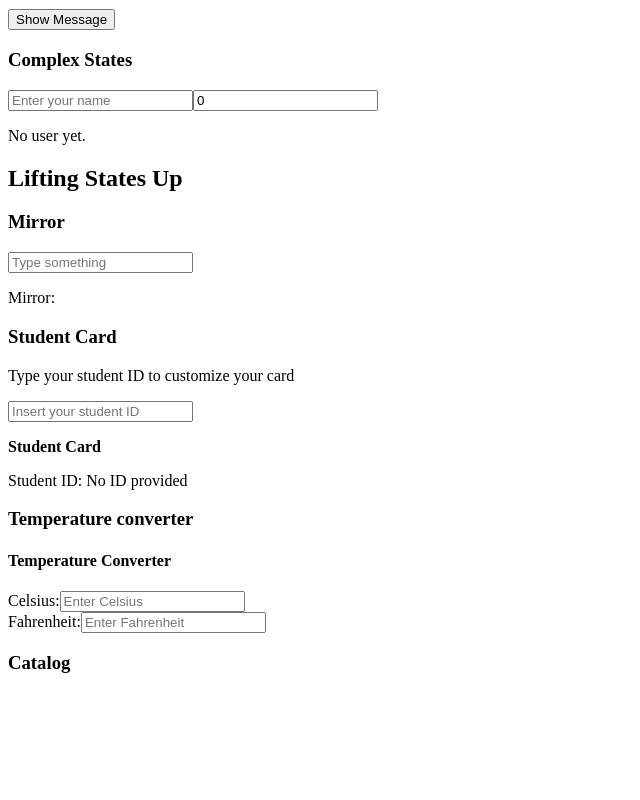
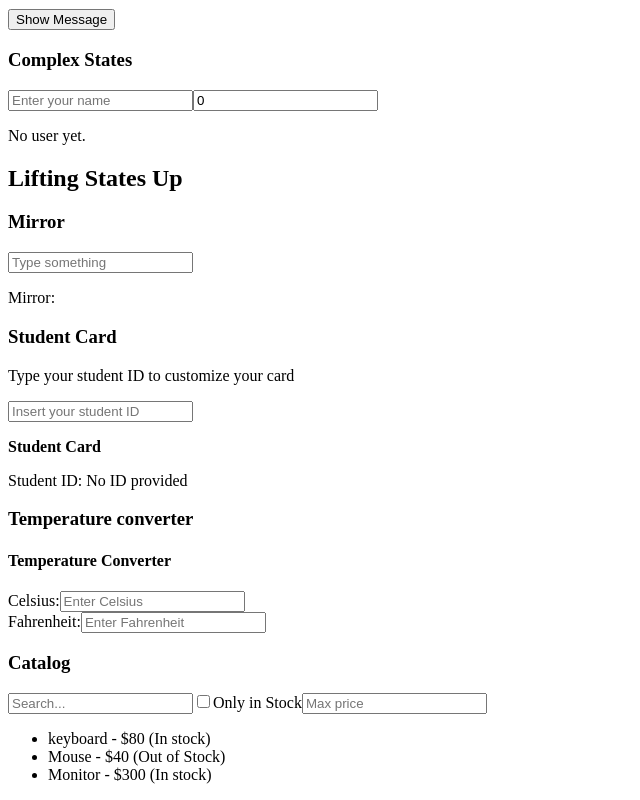
Before and after one commit to WesllenCarmo/React-basics-lab, a React (Vite) app: page / in a window 1280 px wide. Shown: the part 1255-2055 px from the top of the page, without its empty margins (0-640 px from the left). Before the commit the page ends 1947 px from the top, so only its background shows below. Built offline with nearby package versions, Linux system fonts and the light colour scheme.

Commit message:
Add Catalog component to the page.

```diff
--- a/src/App.jsx
+++ b/src/App.jsx
@@ -14,6 +14,7 @@ import UserProfile from './components/useStateHook/UserProfile';
 import Parent from './components/liftStateUp/Parent';
 import StudentCard from './components/liftStateUp/StudentCard';
 import TemperatureConverter from './components/liftStateUp/TemperatureConverter';
+import Catalog from './components/liftStateUp/Catalog';
 
 function App() {
   const handleClick = () => {
@@ -64,6 +65,7 @@ function App() {
       <h3>Temperature converter</h3>
       <TemperatureConverter />
       <h3>Catalog</h3>
+      <Catalog />
     </>
   )
 }
```
